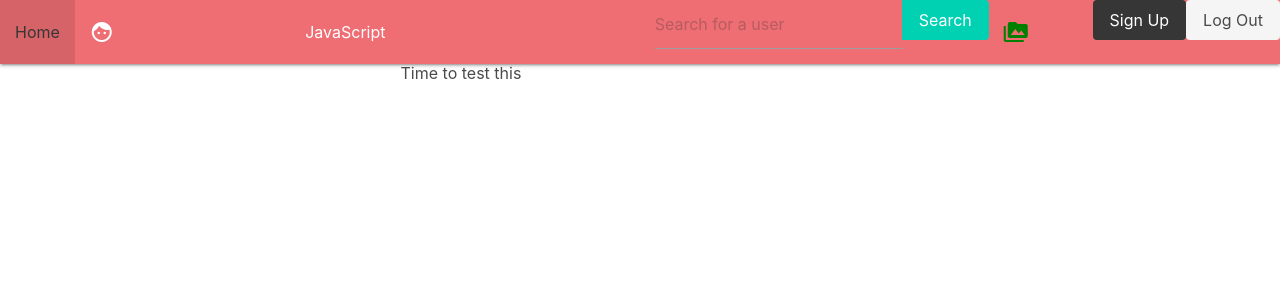
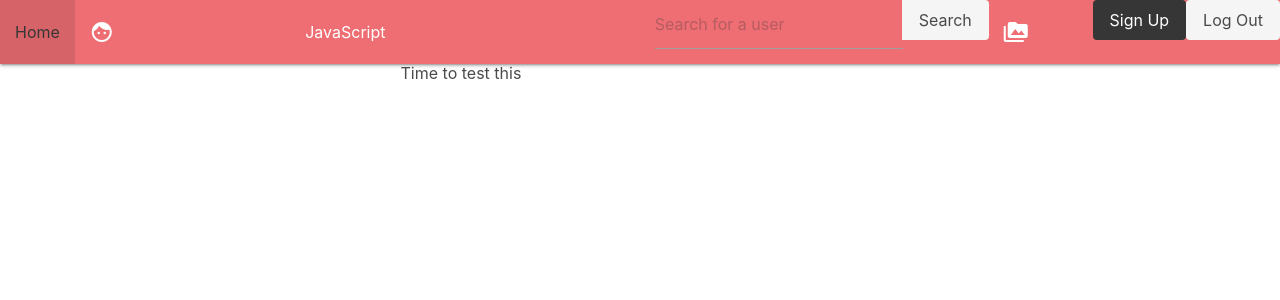
Before and after one commit to verowangari/HiNeighbor, a Django app: page / in a window 1280 px wide. Shown: the top 300 px of the page. Run offline with Django 4.2, Linux system fonts and the light colour scheme; some libraries are stand-ins or nearby versions.

Commit message:
create a navbar

```diff
--- a/App/templates/base.html
+++ b/App/templates/base.html
@@ -112,12 +112,12 @@
              <div class="control">
              <input class="input" name="searched" type="Search" placeholder="Search for a user"> </div>
              <div class="control">
-             <button class="button is-primary" type="submit">Search</button> </div>
+             <button class="button is-light" type="submit">Search</button> </div>
 
             </div>
            </form></li>
         <li> <a href="#" >
-            <i style="color: green;" class="material-icons">perm_media</i>
+            <i  class="material-icons">perm_media</i>
             <strong>New Post</strong>
           </a></li>
         <li><a href="{% url 'signup' %}" class="button is-dark">
```
